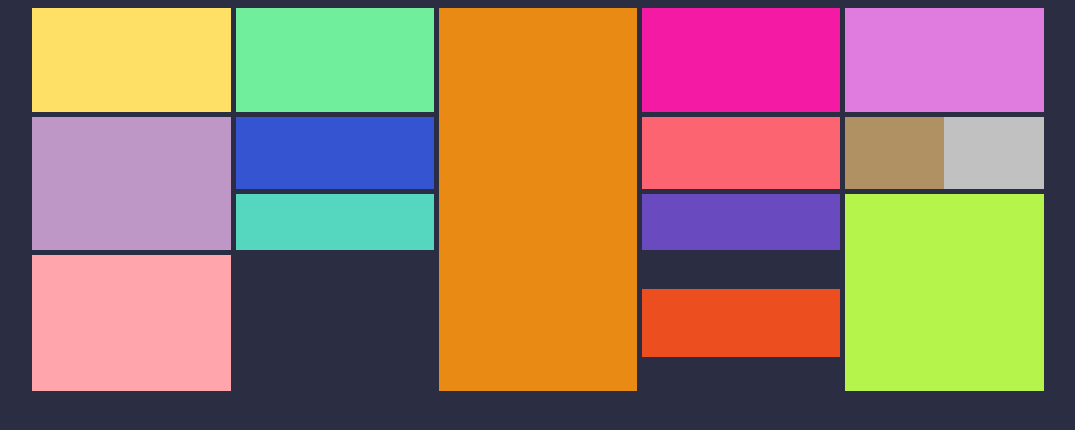
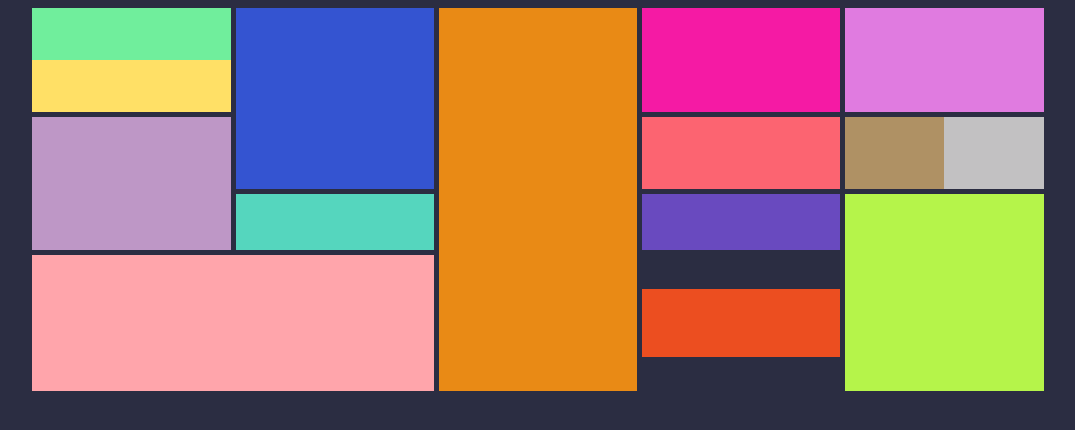
Before and after one commit to manuel-romo/Practica7_RomoManuel, a plain HTML site: page Practica7_RomoManuel/bento-box.html in a window 1280 px wide. Shown: the whole page, without its empty margins (102-1177 px from the left). Drawn offline with Linux system fonts and the light colour scheme.

Commit message:
Práctica completa

```diff
--- a/Practica7_RomoManuel/bento-box.html
+++ b/Practica7_RomoManuel/bento-box.html
@@ -15,21 +15,21 @@ ID: 00000253080
 
     <body>
         <div class = "bento-box">
-            <div class = "yellow"></div>
-            <div class = "mint"></div>
+            <div class = "yellow less-heigth-top-left-sister"></div>
+            <div class = "mint less-heigth-top-left"></div>
             <div class = "lime bottom-right"></div>
             <div class = "hot-pink"></div>
             <div class = "lilac middle-left"></div>
             <div class = "orchid"></div>
-            <div class = "bright-blue"></div>
+            <div class = "bright-blue top-left-three-rows"></div>
             <div class = "flamingo"></div>
             <div class = "turquoise"></div>
             <div class = "flame less-heigth"></div>
             <div class = "silver less-width"></div>
-            <div class = "ultra-turquoise"></div>
+            <div class = "ultra-violet"></div>
             <div class = "showgirl side-right"></div>
             <div class = "evermore sister-less-width"></div>
-            <div class = "salmon"></div>
+            <div class = "salmon bottom-left"></div>
         </div>
     </body>
 
--- a/Practica7_RomoManuel/styles.css
+++ b/Practica7_RomoManuel/styles.css
@@ -115,6 +115,25 @@ body{
     align-self: center;
 }
 
+.bottom-left{
+    grid-area: 4 / 1 / 5 / 3;
+}
+
+.less-heigth-top-left{
+    height:50%;
+    grid-area: 1 / 1 / 2 / 2;
+    align-self: start;
+}
+
+.less-heigth-top-left-sister{
+    height: 50%;
+    grid-area: 1 / 1 / 2 / 2;
+    align-self: end;
+}
+
+.top-left-three-rows{
+    grid-area: 1 / 2 / 3 / 3;
+}
 
 /* colors classes */
 
@@ -162,7 +181,7 @@ body{
     background-color: var(--silver);
 }
 
-.ultra-turquoise{
+.ultra-violet{
     background-color: var(--ultra-violet);
 }
 
```
